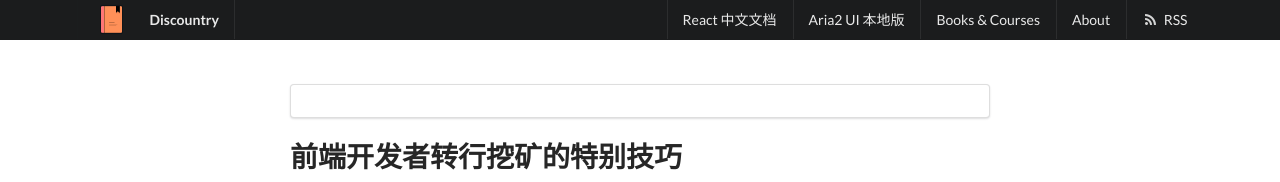
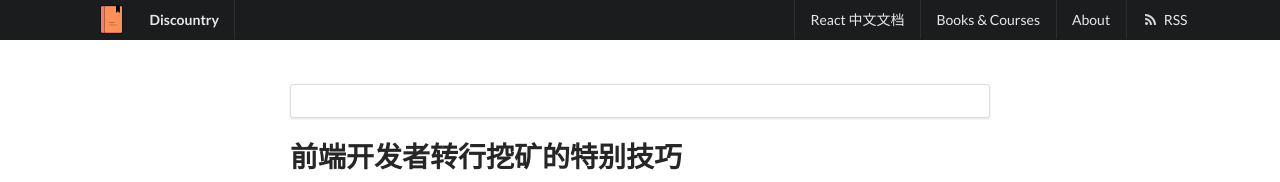
Before and after one commit to discountry/discountry.github.io, a Jekyll site: the page built from index.html, in a window 1280 px wide. Shown: the top 182 px of the page. Built offline with Jekyll 4.4.1, drawn with Linux system fonts in a browser that asks for light colours; the list of posts is cut into pages by our own code.

Commit message:
Update header.html

```diff
--- a/_includes/header.html
+++ b/_includes/header.html
@@ -7,7 +7,7 @@
       <!-- <a href="{{ site.baseurl }}/" class="item">Home</a> -->
       <div class="right menu">
         <a class="item" href="https://zh-hans.reactjs.org/" target="_blank">React 中文文档</a>
-        <a class="item" href="/webui-aria2" target="_blank">Aria2 UI 本地版</a>
+        <!-- <a class="item" href="/webui-aria2" target="_blank">Aria2 UI 本地版</a> -->
         {% assign sorted_pages = (site.pages | sort: 'order') %}
         {% for page in sorted_pages %}
           {% if page.title %}
@@ -22,7 +22,7 @@
         <i class="content icon"></i>
         <div class="menu">
           <a class="item" href="https://zh-hans.reactjs.org/" target="_blank">React 中文文档</a>
-          <a class="item" href="/webui-aria2" target="_blank">Aria2 UI 本地版</a>
+          <!-- <a class="item" href="/webui-aria2" target="_blank">Aria2 UI 本地版</a> -->
           {% assign sorted_pages = (site.pages | sort: 'order') %}
           {% for page in sorted_pages %}
             {% if page.title %}
```
